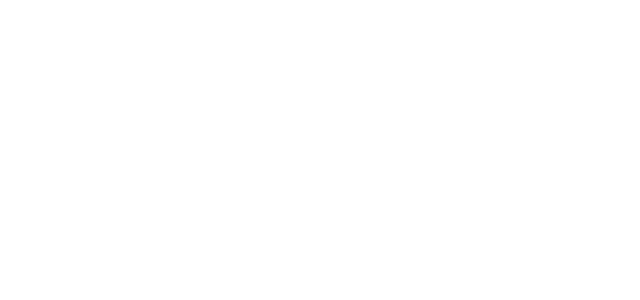
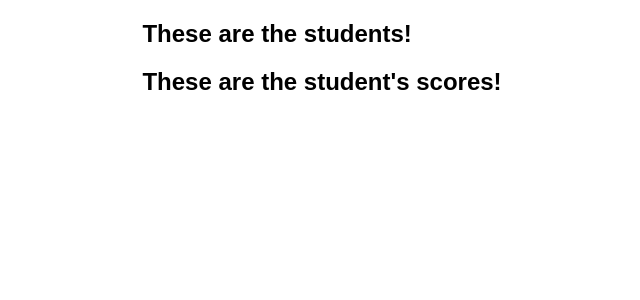
Before and after one commit to oscarnunez1/students-lab, a React (Create React App) app: page / in a window 1280 px wide. Shown: the top 300 px of the page, without its empty margins (318-958 px from the left). Built offline with nearby package versions, Linux system fonts and the light colour scheme.

Commit message:
add student and score .jsx

```diff
--- a/src/App.js
+++ b/src/App.js
@@ -1,11 +1,72 @@
 import './App.css';
+import Student from './Student';
 
 function App() {
+  const students = [
+    {
+      name: 'Cait Yomorta',
+      bio: 'Lorem ipsum, dolor sit amet consectetur adipisicing elit. Natus placeat nostrum explicabo? Voluptatibus expedita saepe officia optio, commodi totam ratione laudantium ipsum porro molestias, quasi nulla minus vitae laboriosam corrupti Delectus inventore explicabo est odit incidunt rem a recusandae eum pariatur. Aperiam doloremque blanditiis harum voluptate animi fugit beatae asperiores quo, dignissimos sed illum veniam eum accusantium nulla quod voluptatum',
+      scores: [
+        {
+          date: '2018-02-08',
+          score: 77
+        },
+        {
+          date: '2018-04-22',
+          score: 92
+        },
+        {
+          date: '2018-09-15',
+          score: 68
+        }
+      ]
+    },
+    {
+      name: 'Holly Baird',
+      bio: 'Eum molestiae explicabo deserunt, maiores quod eaque omnis tenetur vero ducimus, magnam autem! Quia facere quaerat eum repudiandae dolorum eligendi iure quae. Eos id possimus accusantium, earum animi modi hic.',
+      scores: [
+        {
+          date: '2018-12-14',
+          score: 88
+        },
+        {
+          date: '2019-01-09',
+          score: 79
+        },
+        {
+          date: '2019-02-23',
+          score: 91
+        },
+        {
+          date: '2019-03-01',
+          score: 95
+        }
+      ]
+    },
+    {
+      name: 'Wes Mungia',
+      bio: 'Repudiandae veritatis recusandae quidem tenetur impedit, numquam incidunt enim, adipisci id cupiditate asperiores nam perferendis. Facere odit laborum ipsum autem repellendus natus eius doloremque ullam perferendis. Enim repellendus ut veniam?',
+      scores: [
+        {
+          date: '2018-10-11',
+          score: 62
+        },
+        {
+          date: '2018-11-24',
+          score: 74
+        },
+        {
+          date: '2018-12-19',
+          score: 85
+        }
+      ]
+    }
+  ]
   return (
-    <div className="App">
-
+    <div>
+      <Student students={students}/>
     </div>
-  );
+  )
 }
 
 export default App;
--- /dev/null
+++ b/src/Score.jsx
@@ -0,0 +1,9 @@
+const Score = () => {
+  return (
+    <>
+      <h2>These are the student's scores!</h2>
+    </>
+  )
+}
+
+export default Score
--- /dev/null
+++ b/src/Student.jsx
@@ -0,0 +1,13 @@
+import Score from "./Score"
+
+const Student = (props) => {
+  console.log(props);
+  return (
+    <>
+      <h2>These are the students!</h2>
+      <Score />
+    </>
+  )
+}
+
+export default Student
```
Also changed, not shown: src/data.js (deleted, +0 -62 lines).
